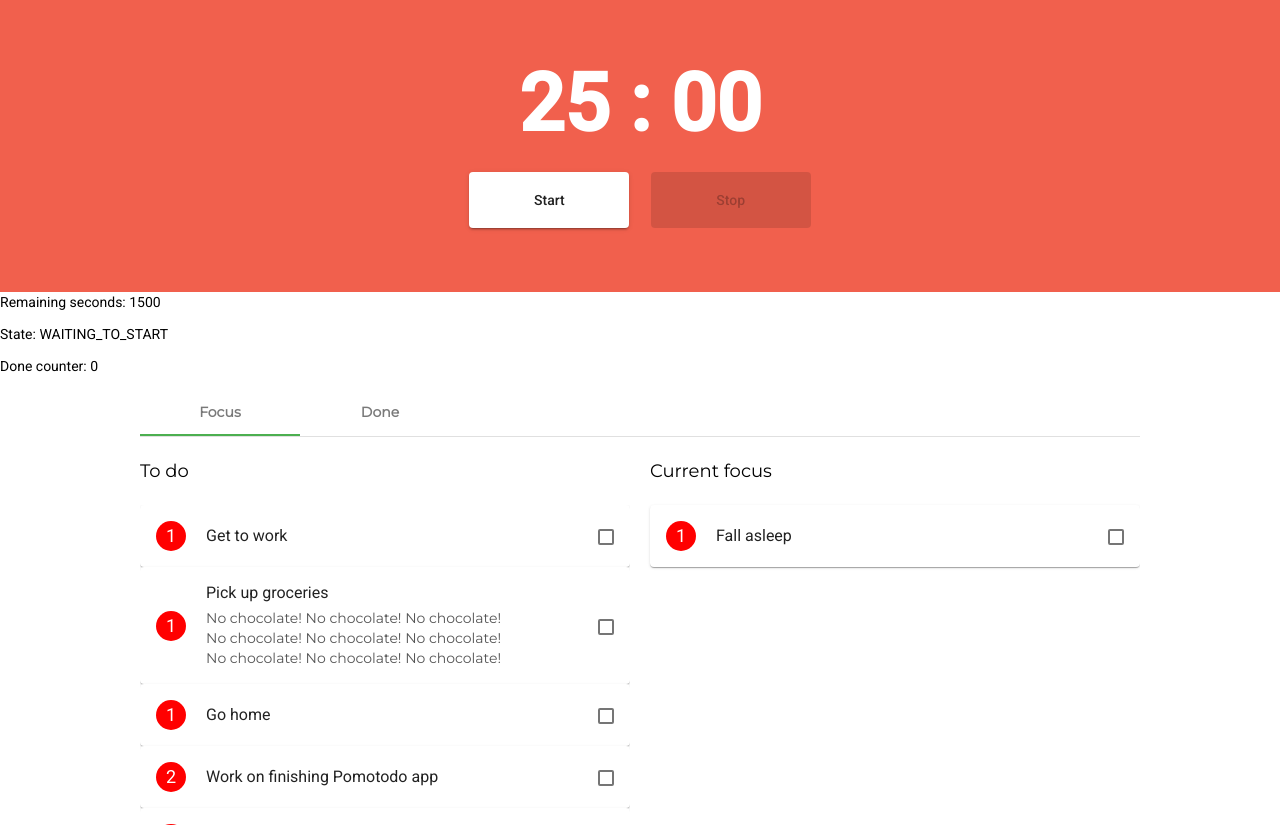
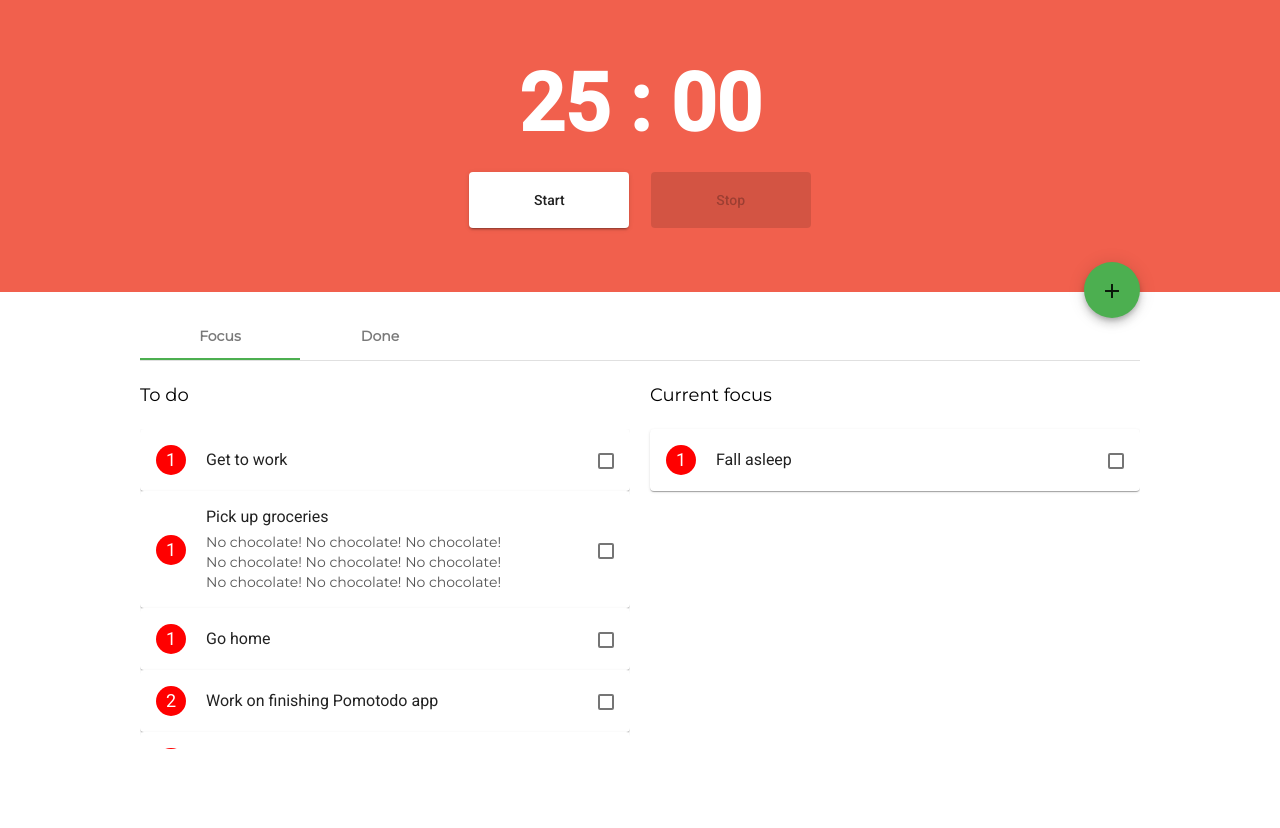
Before and after one commit to saglamcem/pomotodo, an Angular app: page / in a window 1280 px wide. After the commit the page ends 800 px from the top, so only its background shows below. Built offline with nearby package versions, Linux system fonts and the light colour scheme.

Commit message:
Improvement styling; Add FAB button

```diff
--- a/src/app/app.component.html
+++ b/src/app/app.component.html
@@ -3,7 +3,7 @@
     <pomo-regular-timer-container></pomo-regular-timer-container>
   </div>
 
-  <div class="todo-container">
+  <div class="todo-view-container">
     <pomo-todo-container></pomo-todo-container>
   </div>
 </div>
--- a/src/app/app.component.scss
+++ b/src/app/app.component.scss
@@ -1,5 +1,5 @@
-.todo-container {
+.todo-view-container {
   display: flex;
   justify-content: center;
-  height: 55vh;
+  height: 50vh;
 }
--- a/src/app/components/regular-timer-container/regular-timer-container.component.html
+++ b/src/app/components/regular-timer-container/regular-timer-container.component.html
@@ -20,9 +20,9 @@
       (skipClock)="handleSkipRest()"
       (done)="handleDoneClicked()">
     </pomo-regular-timer>
+
+<!--    <p>Remaining seconds: {{ data.remainingSeconds }}</p>-->
+<!--    <p>State: {{ TimerState.getStateLabel(data.currentState) }}</p>-->
+<!--    <p>Done counter: {{ data.doneCounter }}</p>-->
   </div>
-
-  <p>Remaining seconds: {{ data.remainingSeconds }}</p>
-  <p>State: {{ TimerState.getStateLabel(data.currentState) }}</p>
-  <p>Done counter: {{ data.doneCounter }}</p>
 </ng-container>
--- a/src/app/components/todo-container/todo-container.component.html
+++ b/src/app/components/todo-container/todo-container.component.html
@@ -1,3 +1,13 @@
+<div class="todo-container">
+  <div class="fab-button-container">
+    <button
+      mat-fab color="primary"
+      aria-label="Create a new todo item"
+      (click)="openNewTodoModal()">
+      <mat-icon>add</mat-icon>
+    </button>
+  </div>
+
   <mat-tab-group
     class="todo-view-tab-group"
     animationDuration="0ms">
@@ -14,6 +24,7 @@
       </div>
     </mat-tab>
   </mat-tab-group>
+</div>
 
 <ng-template #focusPanel>
   <div class="focus-container">
--- a/src/app/components/todo-container/todo-container.component.scss
+++ b/src/app/components/todo-container/todo-container.component.scss
@@ -17,6 +17,18 @@ mat-tab-group.todo-view-tab-group {
         }
       }
     }
+  }
+}
+
+.todo-container {
+  position: relative;
+
+  padding: 20px 0;
+
+  .fab-button-container {
+    position: absolute;
+    top: -30px;
+    right: 0;
   }
 }
 
--- a/src/app/components/todo-container/todo-container.component.ts
+++ b/src/app/components/todo-container/todo-container.component.ts
@@ -58,4 +58,10 @@ export class TodoContainerComponent implements OnInit {
   handleDropForDoneItems(event: CdkDragDrop<string[]>) {
     moveItemInArray(this.doneItems, event.previousIndex, event.currentIndex);
   }
+
+  // TODO: Implement modal
+  // TODO: Write test for modal
+  openNewTodoModal() {
+    console.log('openNewTodoModal()');
+  }
 }
```
Also changed, not shown: 1 other file (tests, documents, lock files or other folders). Lines whose indentation alone changed are shown as unchanged.
